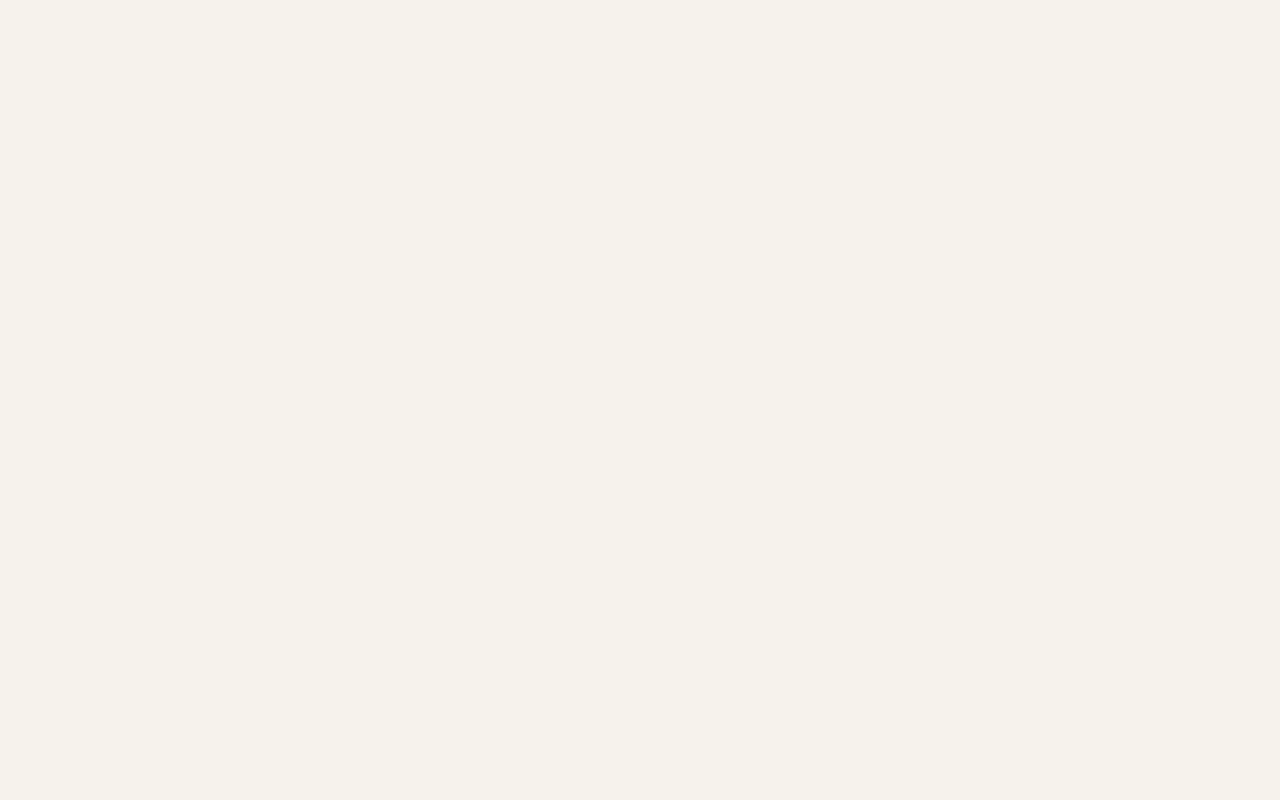
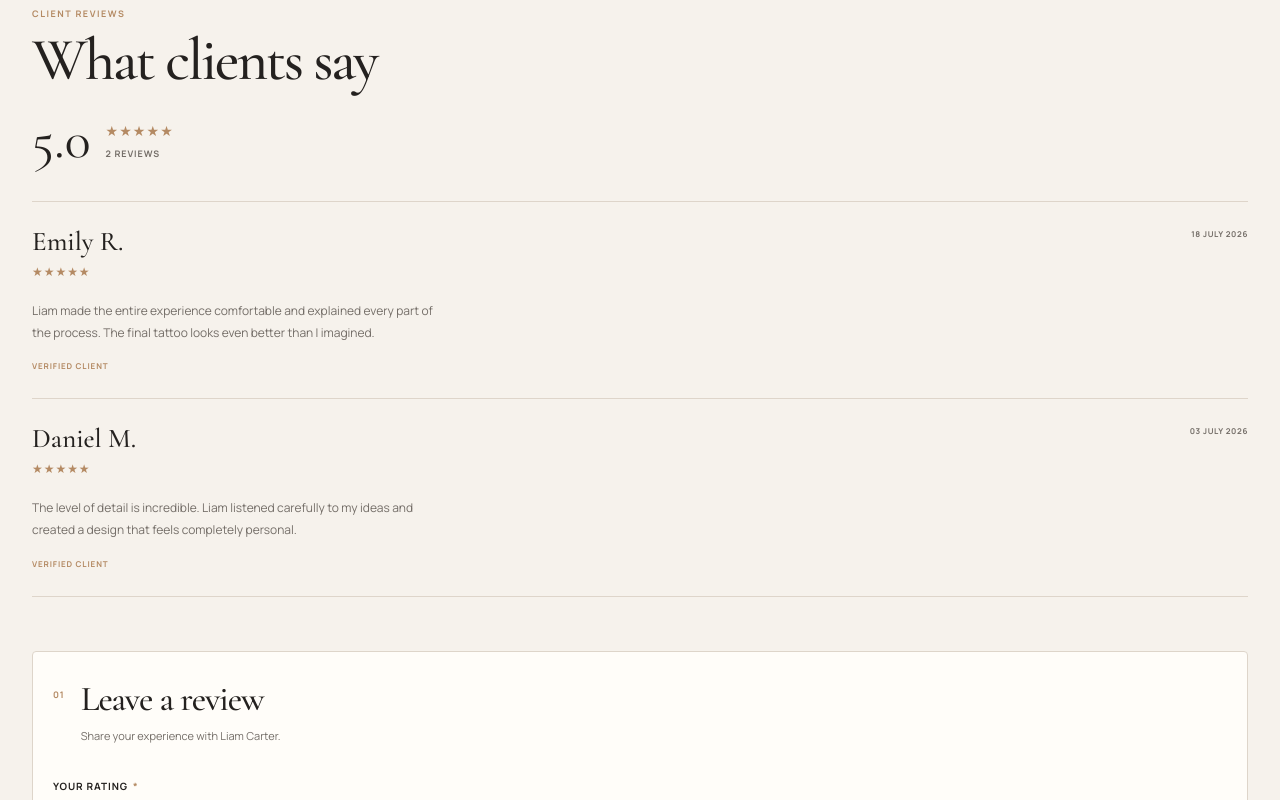
Before and after one commit to JenyaLinx/scar-tattoo-studio, a Next.js app: page /artists/liam-carter in a window 1280 px wide. Shown: the part 3460-4260 px from the top of the page. Before the commit the page ends 3432 px from the top, so only its background shows below. Built offline with nearby package versions, Linux system fonts and the light colour scheme.

Commit message:
change artist reviews

```diff
--- a/src/app/artists/[slug]/page.module.css
+++ b/src/app/artists/[slug]/page.module.css
@@ -249,3 +249,139 @@
     flex-direction: row;
   }
 }
+
+.reviews {
+  padding: 62px 0 76px;
+  border-top: 1px solid var(--color-border);
+}
+
+.reviewsHeading {
+  display: flex;
+  flex-direction: column;
+  gap: 28px;
+}
+
+.ratingSummary {
+  display: flex;
+  align-items: center;
+  gap: 15px;
+}
+
+.averageRating {
+  font-family: var(--font-heading);
+  font-size: 54px;
+  line-height: 0.85;
+}
+
+.summaryStars,
+.reviewStars {
+  color: var(--color-accent);
+  letter-spacing: 0.08em;
+}
+
+.summaryStars {
+  font-size: 14px;
+}
+
+.reviewCount {
+  margin-top: 6px;
+  color: var(--color-text-secondary);
+  font-size: 9px;
+  font-weight: 700;
+  letter-spacing: 0.1em;
+  text-transform: uppercase;
+}
+
+.reviewList {
+  display: flex;
+  flex-direction: column;
+  margin-top: 38px;
+  border-top: 1px solid var(--color-border);
+}
+
+.reviewCard {
+  padding: 26px 0;
+  border-bottom: 1px solid var(--color-border);
+}
+
+.reviewTop {
+  display: flex;
+  align-items: flex-start;
+  justify-content: space-between;
+  gap: 20px;
+}
+
+.reviewAuthor {
+  font-size: 27px;
+  font-weight: 500;
+  line-height: 1;
+}
+
+.reviewStars {
+  margin-top: 8px;
+  font-size: 12px;
+}
+
+.reviewDate {
+  color: var(--color-text-secondary);
+  font-size: 8px;
+  font-weight: 700;
+  letter-spacing: 0.08em;
+  text-transform: uppercase;
+}
+
+.reviewComment {
+  max-width: 420px;
+  margin-top: 19px;
+  color: var(--color-text-secondary);
+  font-size: 12px;
+  line-height: 1.8;
+}
+
+.verified {
+  margin-top: 17px;
+  color: var(--color-accent);
+  font-size: 8px;
+  font-weight: 700;
+  letter-spacing: 0.11em;
+  text-transform: uppercase;
+}
+
+.reviewFormWrapper {
+  display: flex;
+  flex-direction: column;
+  gap: 34px;
+  margin-top: 54px;
+  padding: 30px 20px;
+  border: 1px solid var(--color-border);
+  border-radius: 4px;
+  background-color: var(--color-surface);
+}
+
+.reviewFormHeading {
+  display: flex;
+  align-items: flex-start;
+  gap: 16px;
+}
+
+.formNumber {
+  padding-top: 6px;
+  color: var(--color-accent);
+  font-size: 9px;
+  font-weight: 700;
+  letter-spacing: 0.1em;
+}
+
+.formTitle {
+  font-size: 35px;
+  font-weight: 500;
+  line-height: 1;
+  letter-spacing: -0.03em;
+}
+
+.formDescription {
+  margin-top: 10px;
+  color: var(--color-text-secondary);
+  font-size: 11px;
+  line-height: 1.65;
+}
--- a/src/app/artists/[slug]/page.tsx
+++ b/src/app/artists/[slug]/page.tsx
@@ -3,7 +3,9 @@ import Image from "next/image";
 import Link from "next/link";
 import { notFound } from "next/navigation";
 import Header from "@/components/Header/Header";
+import ReviewForm from "@/components/ReviewForm/ReviewForm";
 import { artists, getArtistBySlug } from "@/data/artists";
+import { getReviewsByArtistId } from "@/data/reviews";
 import styles from "./page.module.css";
 
 type ArtistPageProps = {
@@ -43,6 +45,16 @@ export default async function ArtistPage({ params }: ArtistPageProps) {
   if (!artist) {
     notFound();
   }
+
+  const artistReviews = getReviewsByArtistId(artist.id);
+
+  const averageRating =
+    artistReviews.length > 0
+      ? artistReviews.reduce(
+          (total, review) => total + review.rating,
+          0,
+        ) / artistReviews.length
+      : 0;
 
   return (
     <main className={styles.page}>
@@ -97,7 +109,11 @@ export default async function ArtistPage({ params }: ArtistPageProps) {
               Instagram
             </a>
 
-            <a href={artist.tiktok} target="_blank" rel="noreferrer">
+            <a
+              href={artist.tiktok}
+              target="_blank"
+              rel="noreferrer"
+            >
               TikTok
             </a>
 
@@ -146,6 +162,81 @@ export default async function ArtistPage({ params }: ArtistPageProps) {
           <span aria-hidden="true">→</span>
         </Link>
       </section>
+
+      <section className={styles.reviews}>
+        <div className={styles.reviewsHeading}>
+          <div>
+            <p className={styles.portfolioEyebrow}>Client reviews</p>
+
+            <h2 className={styles.portfolioTitle}>
+              What clients say
+            </h2>
+          </div>
+
+          <div className={styles.ratingSummary}>
+            <span className={styles.averageRating}>
+              {averageRating.toFixed(1)}
+            </span>
+
+            <div>
+              <p className={styles.summaryStars} aria-label="Average rating">
+                {"★".repeat(Math.round(averageRating))}
+                {"☆".repeat(5 - Math.round(averageRating))}
+              </p>
+
+              <p className={styles.reviewCount}>
+                {artistReviews.length} reviews
+              </p>
+            </div>
+          </div>
+        </div>
+
+        <div className={styles.reviewList}>
+          {artistReviews.map((review) => (
+            <article className={styles.reviewCard} key={review.id}>
+              <div className={styles.reviewTop}>
+                <div>
+                  <h3 className={styles.reviewAuthor}>{review.author}</h3>
+                  <p
+                    className={styles.reviewStars}
+                    aria-label={`${review.rating} out of 5 stars`}
+                  >
+                    {"★".repeat(review.rating)}
+                    {"☆".repeat(5 - review.rating)}
+                  </p>
+                </div>
+
+                <time className={styles.reviewDate}>
+                  {review.date}
+                </time>
+              </div>
+
+              <p className={styles.reviewComment}>{review.comment}</p>
+
+              <p className={styles.verified}>Verified client</p>
+            </article>
+          ))}
+        </div>
+
+        <div className={styles.reviewFormWrapper}>
+          <div className={styles.reviewFormHeading}>
+            <span className={styles.formNumber}>01</span>
+
+            <div>
+              <h3 className={styles.formTitle}>Leave a review</h3>
+
+              <p className={styles.formDescription}>
+                Share your experience with {artist.name}.
+              </p>
+            </div>
+          </div>
+
+          <ReviewForm
+            artistId={artist.id}
+            artistName={artist.name}
+          />
+        </div>
+      </section>
     </main>
   );
 }
```
